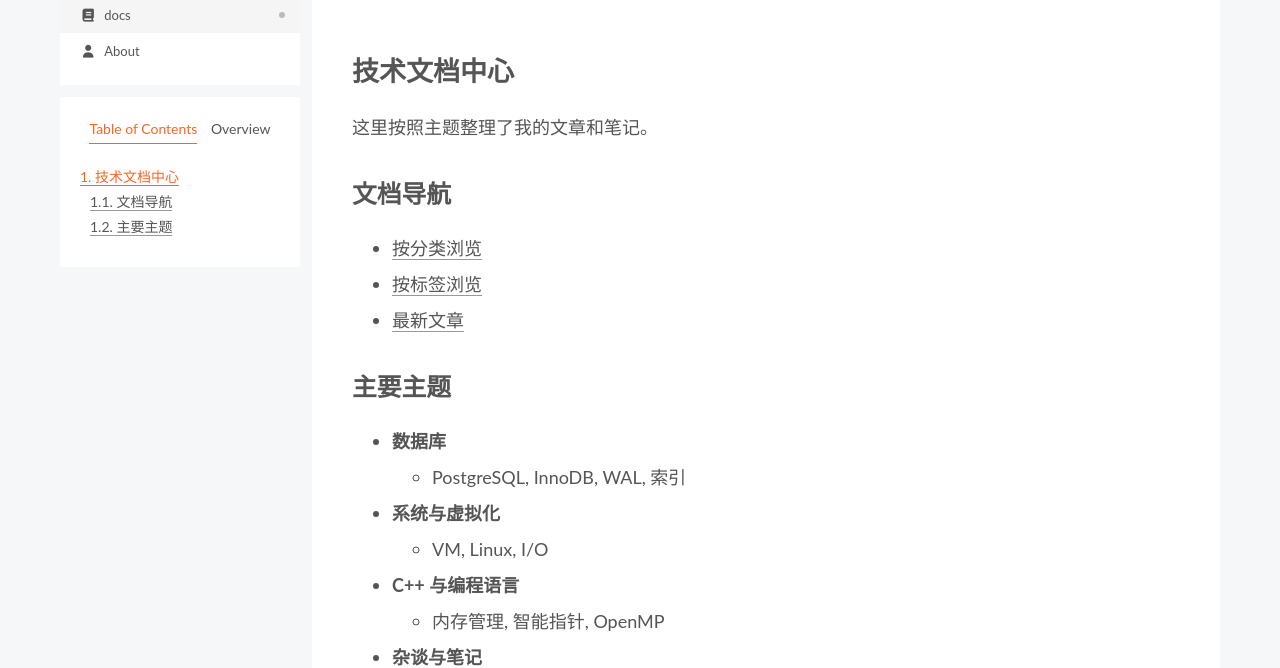
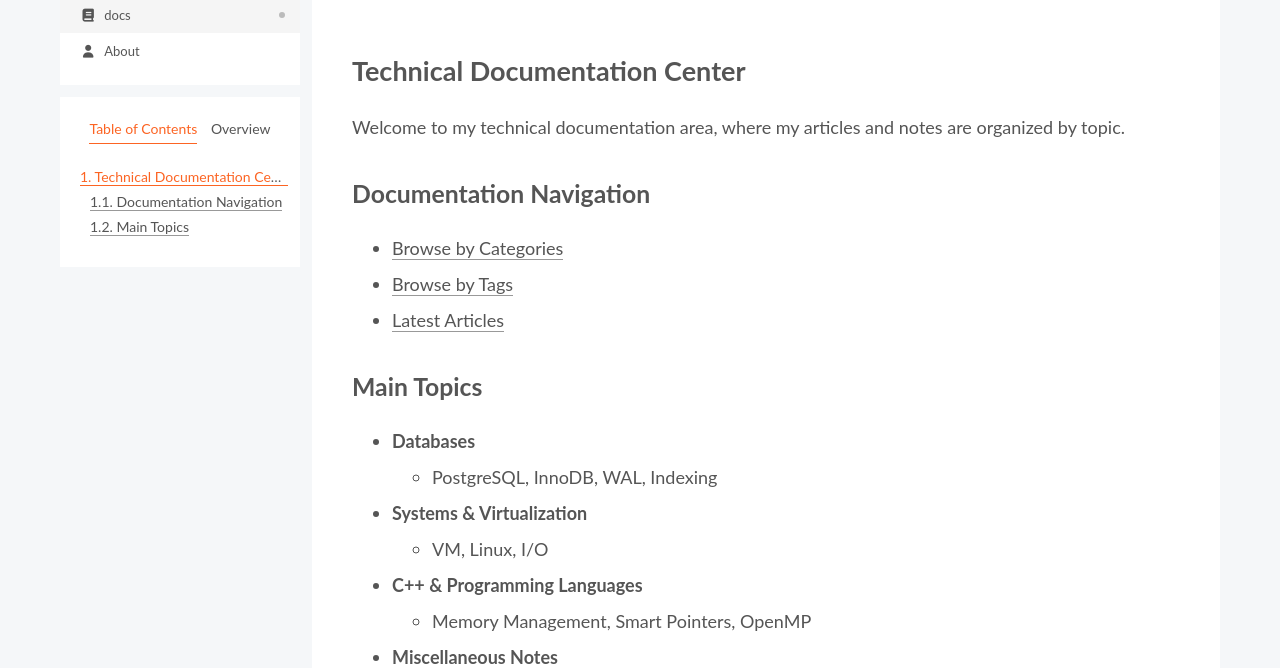
Before and after one commit to jeffrey-fly/jeffrey-fly.github.io, a plain HTML site: page docs/index.html in a window 1280 px wide. Shown: the part 133-801 px from the top of the page. Drawn offline with nearby package versions, Linux system fonts and the light colour scheme.

Commit message:
Site updated: 2025-10-26 17:50:12

```diff
--- a/css/main.css
+++ b/css/main.css
@@ -1221,7 +1221,7 @@ pre code {
     vertical-align: middle;
   }
   .links-of-author a::before {
-    background: #697359;
+    background: #08cce3;
     display: inline-block;
     margin-right: 3px;
     transform: translateY(-2px);
--- a/docs/index.html
+++ b/docs/index.html
@@ -19,15 +19,15 @@
 
 <script class="next-config" data-name="main" type="application/json">{"hostname":"example.com","root":"/","images":"/images","scheme":"Pisces","darkmode":false,"version":"8.25.0","exturl":false,"sidebar":{"position":"left","width_expanded":320,"width_dual_column":240,"display":"always","padding":18,"offset":12},"hljswrap":true,"codeblock":{"theme":{"light":"default","dark":"stackoverflow-dark"},"prism":{"light":"prism","dark":"prism-dark"},"copy_button":{"enable":false,"style":null},"fold":{"enable":false,"height":500},"language":false},"bookmark":{"enable":false,"color":"#222","save":"auto"},"mediumzoom":false,"lazyload":false,"pangu":false,"comments":{"style":"tabs","active":null,"storage":true,"lazyload":false,"nav":null},"stickytabs":false,"motion":{"enable":true,"async":false,"duration":200,"transition":{"menu_item":"fadeInDown","post_block":"fadeIn","post_header":"fadeInDown","post_body":"fadeInDown","coll_header":"fadeInLeft","sidebar":"fadeInUp"}},"i18n":{"placeholder":"Searching...","empty":"We didn't find any results for the search: ${query}","hits_time":"${hits} results found in ${time} ms","hits":"${hits} results found"}}</script><script src="/js/config.js" defer></script>
 
-    <meta name="description" content="技术文档中心这里按照主题整理了我的文章和笔记。 文档导航 按分类浏览   按标签浏览   最新文章  主要主题 数据库 PostgreSQL, InnoDB, WAL, 索引   系统与虚拟化 VM, Linux, I&#x2F;O   C++ 与编程语言 内存管理, 智能指针, OpenMP   杂谈与笔记 技术思考, 学习笔记">
+    <meta name="description" content="Technical Documentation CenterWelcome to my technical documentation area, where my articles and notes are organized by topic. Documentation Navigation Browse by Categories   Browse by Tags   Latest Ar">
 <meta property="og:type" content="website">
 <meta property="og:title" content="Docs">
 <meta property="og:url" content="http://example.com/docs/index.html">
 <meta property="og:site_name" content="Jeffrey‘s space">
-<meta property="og:description" content="技术文档中心这里按照主题整理了我的文章和笔记。 文档导航 按分类浏览   按标签浏览   最新文章  主要主题 数据库 PostgreSQL, InnoDB, WAL, 索引   系统与虚拟化 VM, Linux, I&#x2F;O   C++ 与编程语言 内存管理, 智能指针, OpenMP   杂谈与笔记 技术思考, 学习笔记">
+<meta property="og:description" content="Technical Documentation CenterWelcome to my technical documentation area, where my articles and notes are organized by topic. Documentation Navigation Browse by Categories   Browse by Tags   Latest Ar">
 <meta property="og:locale" content="en_US">
 <meta property="article:published_time" content="2025-10-25T16:00:00.000Z">
-<meta property="article:modified_time" content="2025-10-26T09:41:00.395Z">
+<meta property="article:modified_time" content="2025-10-26T09:47:34.237Z">
 <meta property="article:author" content="Jeffrey">
 <meta name="twitter:card" content="summary">
 
@@ -128,7 +128,7 @@
       <div class="sidebar-panel-container">
         <!--noindex-->
         <div class="post-toc-wrap sidebar-panel">
-            <div class="post-toc animated"><ol class="nav"><li class="nav-item nav-level-1"><a class="nav-link" href="#%E6%8A%80%E6%9C%AF%E6%96%87%E6%A1%A3%E4%B8%AD%E5%BF%83"><span class="nav-number">1.</span> <span class="nav-text">技术文档中心</span></a><ol class="nav-child"><li class="nav-item nav-level-2"><a class="nav-link" href="#%E6%96%87%E6%A1%A3%E5%AF%BC%E8%88%AA"><span class="nav-number">1.1.</span> <span class="nav-text">文档导航</span></a></li><li class="nav-item nav-level-2"><a class="nav-link" href="#%E4%B8%BB%E8%A6%81%E4%B8%BB%E9%A2%98"><span class="nav-number">1.2.</span> <span class="nav-text">主要主题</span></a></li></ol></li></ol></div>
+            <div class="post-toc animated"><ol class="nav"><li class="nav-item nav-level-1"><a class="nav-link" href="#Technical-Documentation-Center"><span class="nav-number">1.</span> <span class="nav-text">Technical Documentation Center</span></a><ol class="nav-child"><li class="nav-item nav-level-2"><a class="nav-link" href="#Documentation-Navigation"><span class="nav-number">1.1.</span> <span class="nav-text">Documentation Navigation</span></a></li><li class="nav-item nav-level-2"><a class="nav-link" href="#Main-Topics"><span class="nav-number">1.2.</span> <span class="nav-text">Main Topics</span></a></li></ol></li></ol></div>
         </div>
         <!--/noindex-->
 
@@ -201,27 +201,27 @@
 
 
       <div class="post-body">
-          <h1 id="技术文档中心"><a href="#技术文档中心" class="headerlink" title="技术文档中心"></a>技术文档中心</h1><p>这里按照主题整理了我的文章和笔记。</p>
-<h2 id="文档导航"><a href="#文档导航" class="headerlink" title="文档导航"></a>文档导航</h2><ul>
-<li><a href="/categories/">按分类浏览</a>  </li>
-<li><a href="/tags/">按标签浏览</a>  </li>
-<li><a href="/archives/">最新文章</a></li>
+          <h1 id="Technical-Documentation-Center"><a href="#Technical-Documentation-Center" class="headerlink" title="Technical Documentation Center"></a>Technical Documentation Center</h1><p>Welcome to my technical documentation area, where my articles and notes are organized by topic.</p>
+<h2 id="Documentation-Navigation"><a href="#Documentation-Navigation" class="headerlink" title="Documentation Navigation"></a>Documentation Navigation</h2><ul>
+<li><a href="/categories/">Browse by Categories</a>  </li>
+<li><a href="/tags/">Browse by Tags</a>  </li>
+<li><a href="/archives/">Latest Articles</a></li>
 </ul>
-<h2 id="主要主题"><a href="#主要主题" class="headerlink" title="主要主题"></a>主要主题</h2><ul>
-<li><strong>数据库</strong><ul>
-<li>PostgreSQL, InnoDB, WAL, 索引</li>
+<h2 id="Main-Topics"><a href="#Main-Topics" class="headerlink" title="Main Topics"></a>Main Topics</h2><ul>
+<li><strong>Databases</strong><ul>
+<li>PostgreSQL, InnoDB, WAL, Indexing</li>
 </ul>
 </li>
-<li><strong>系统与虚拟化</strong><ul>
+<li><strong>Systems &amp; Virtualization</strong><ul>
 <li>VM, Linux, I&#x2F;O</li>
 </ul>
 </li>
-<li><strong>C++ 与编程语言</strong><ul>
-<li>内存管理, 智能指针, OpenMP</li>
+<li><strong>C++ &amp; Programming Languages</strong><ul>
+<li>Memory Management, Smart Pointers, OpenMP</li>
 </ul>
 </li>
-<li><strong>杂谈与笔记</strong><ul>
-<li>技术思考, 学习笔记</li>
+<li><strong>Miscellaneous Notes</strong><ul>
+<li>Technical Thoughts, Study Notes</li>
 </ul>
 </li>
 </ul>
```
Also changed, not shown: 2025/08/11/postgres/page/index.html (+3 -3 lines), index.html (+1 -1 lines).
